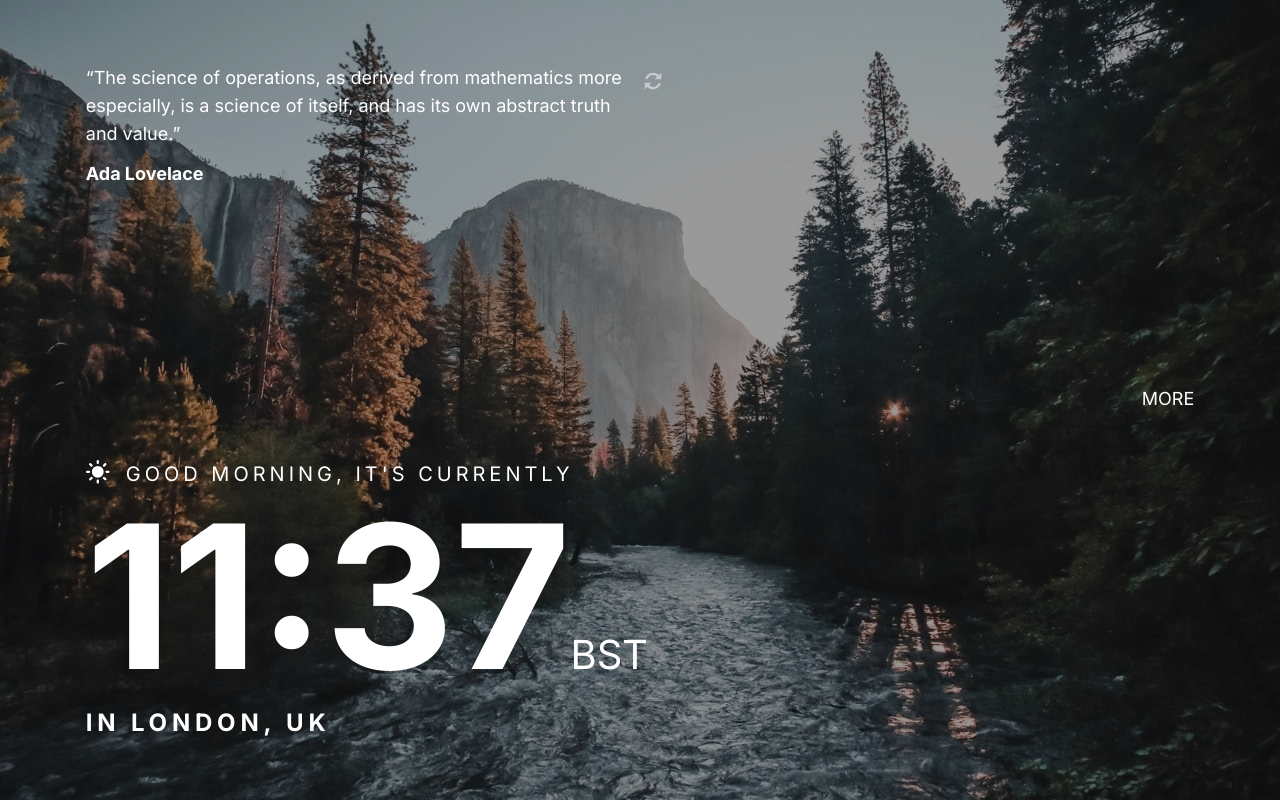
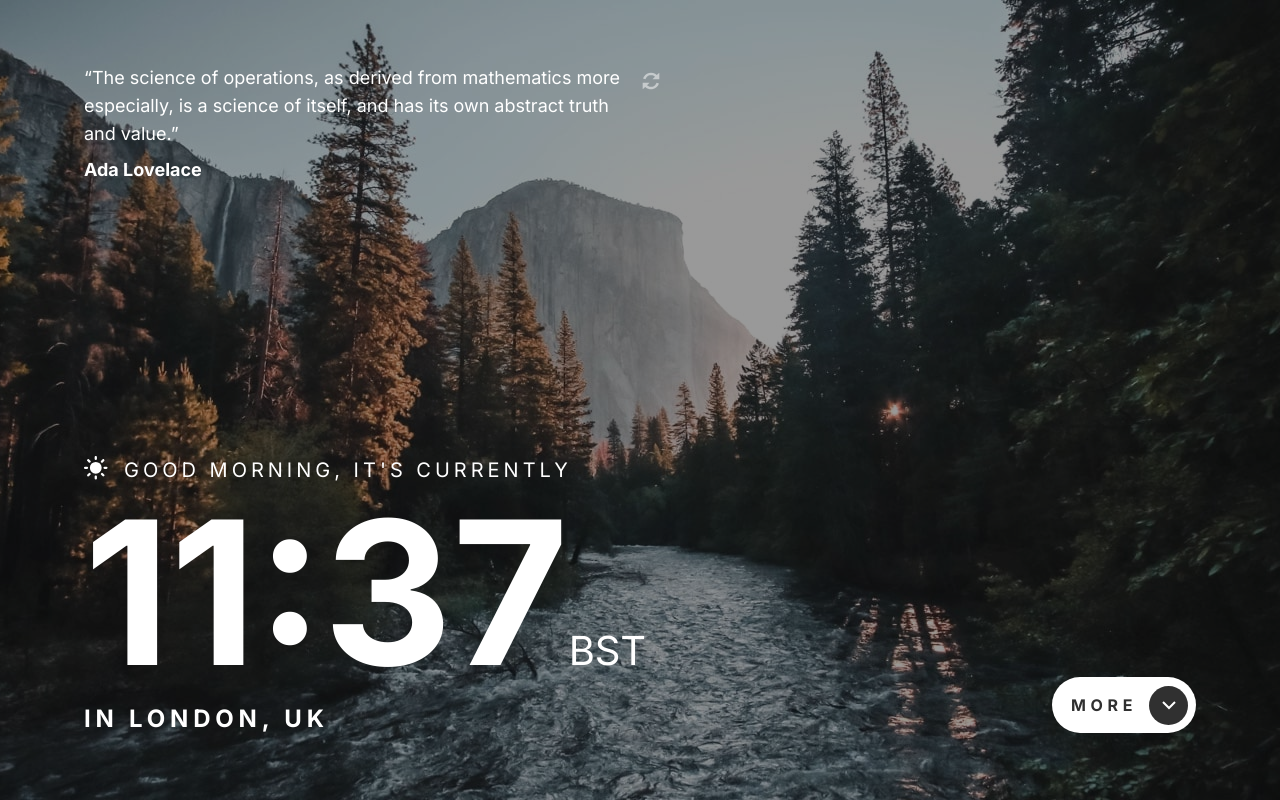
Before and after one commit to YokoMentor/clock-app, a Next.js app: page / in a window 1280 px wide. Built offline with nearby package versions, Linux system fonts and the light colour scheme.

Commit message:
Added initial more/less btn

```diff
--- a/app/page.module.css
+++ b/app/page.module.css
@@ -9,11 +9,25 @@
   background-size: auto 128%;
 }
 
+.arrow_up {
+  background-image: url('../public/icon-arrow-up.svg');
+}
+
+.arrow_down {
+  background-image: url('../public/icon-arrow-down.svg');
+}
+
 .bg_dark,
 .bg_light {
+  box-shadow: inset 0 0 0 50vw rgba(0,0,0,0.4);
+}
+
+.bg_dark,
+.bg_light,
+.arrow_up,
+.arrow_down {
   background-position: center;
   background-repeat: no-repeat;
-  box-shadow: inset 0 0 0 50vw rgba(0,0,0,0.4);
 }
 
 @media (min-width: 768px) {
--- a/app/page.tsx
+++ b/app/page.tsx
@@ -18,18 +18,18 @@ export default function Page() {
 
   return (
     <div className={`${lightTheme ? styles.bg_light : styles.bg_dark} flex flex-col justify-start items-center min-h-screen`}>
-      <div className='flex flex-col lg:flex-row'>
-        <div className='flex flex-col justify-center items-center lg:items-end w-[343px] md:w-[576px] text-center mt-8 md:mt-16 md:mr-16 lg:mr-120'>
+      <div className='flex flex-col lg:flex-row lg:items-end'>
+        <div className='flex flex-col justify-center items-center lg:items-end w-[343px] md:w-[576px] text-center mt-8 md:mt-16 md:mr-16 lg:mr-98'>
           <div className='flex justify-center items-start w-full text-left text-light text-lg'>
             <div className='pr-4'>
               <p>“The science of operations, as derived from mathematics more especially, is a science of itself, and has its own abstract truth and value.”</p>
-              <p className='font-bold mt-3'>Ada Lovelace</p>
+              <p className='font-bold mt-2'>Ada Lovelace</p>
             </div>
             <div className='mt-2'>
               <svg width="18" height="18" xmlns="http://www.w3.org/2000/svg"><path d="M7.188 10.667a.208.208 0 01.147.355l-2.344 2.206a5.826 5.826 0 009.578-2.488l2.387.746A8.322 8.322 0 013.17 14.94l-2.149 2.022a.208.208 0 01-.355-.148v-6.148h6.52zm7.617-7.63L16.978.958a.208.208 0 01.355.146v6.23h-6.498a.208.208 0 01-.147-.356L13 4.765A5.825 5.825 0 003.43 7.26l-2.386-.746a8.32 8.32 0 0113.76-3.477z" fill="#FFF" fillRule="nonzero" opacity=".5" onClick={handleThemeSwitcher}/></svg>
             </div>
           </div>
-          <div className='flex flex-col justify-center items-start w-full text-light text-lg mt-35 md:mt-90 lg:mt-68'>
+          <div className='flex flex-col justify-center items-start w-full text-light text-lg mt-36 md:mt-91 lg:mt-68'>
             <div>
               <div className='flex justify-start tracking-[.2em] text-xl'>
                 <svg className='mr-4' width="24" height="24" xmlns="http://www.w3.org/2000/svg"><path d="M11.78 19.417c.594 0 1.083.449 1.146 1.026l.006.125v1.842a1.152 1.152 0 01-2.296.125l-.007-.125v-1.842c0-.636.516-1.151 1.152-1.151zM6.382 17.18a1.15 1.15 0 01.09 1.527l-.09.1-1.302 1.303a1.152 1.152 0 01-1.718-1.528l.09-.1 1.302-1.302a1.15 1.15 0 011.628 0zm12.427 0l1.303 1.303a1.15 1.15 0 11-1.628 1.627L17.18 18.81a1.15 1.15 0 111.628-1.628zM11.781 5.879a5.908 5.908 0 015.901 5.902 5.908 5.908 0 01-5.901 5.902 5.908 5.908 0 01-5.902-5.902 5.908 5.908 0 015.902-5.902zm10.63 4.75a1.151 1.151 0 110 2.303h-1.843a1.151 1.151 0 110-2.303h1.842zm-19.418 0a1.151 1.151 0 01.126 2.296l-.125.007H1.15a1.151 1.151 0 01-.125-2.296l.125-.007h1.842zm1.985-7.268l.1.09 1.303 1.302a1.151 1.151 0 01-1.528 1.718l-.1-.09L3.45 5.08A1.15 1.15 0 014.978 3.36zm15.133.09c.45.449.45 1.178 0 1.628L18.808 6.38a1.151 1.151 0 11-1.628-1.628l1.303-1.303c.449-.449 1.178-.449 1.628 0zM11.781 0c.636 0 1.151.515 1.151 1.151v1.843a1.152 1.152 0 01-2.303 0V1.15C10.63.515 11.145 0 11.781 0z" fill="#FFF" fillRule="nonzero"/></svg>
@@ -44,7 +44,10 @@ export default function Page() {
             </div>
           </div>
         </div>
-        <div className='flex justify-start items-center text-light text-lg mt-14'>MORE</div>
+        <div className='flex justify-end items-center w-[144px] h-[56px] rounded-full bg-light text-[16px] text-btn font-bold tracking-[.29em] cursor-pointer mt-15 md:mt-19 lg:mt-0 lg:mb-1'>
+          <div className='mr-3'>MORE</div>
+          <button className={`${styles.arrow_down} size-[39px] rounded-full bg-btn mr-2`}></button>
+        </div>
       </div>
     </div>
   );
```
Also changed, not shown: public/icon-arrow-down.svg (added), public/icon-arrow-up.svg (added).
